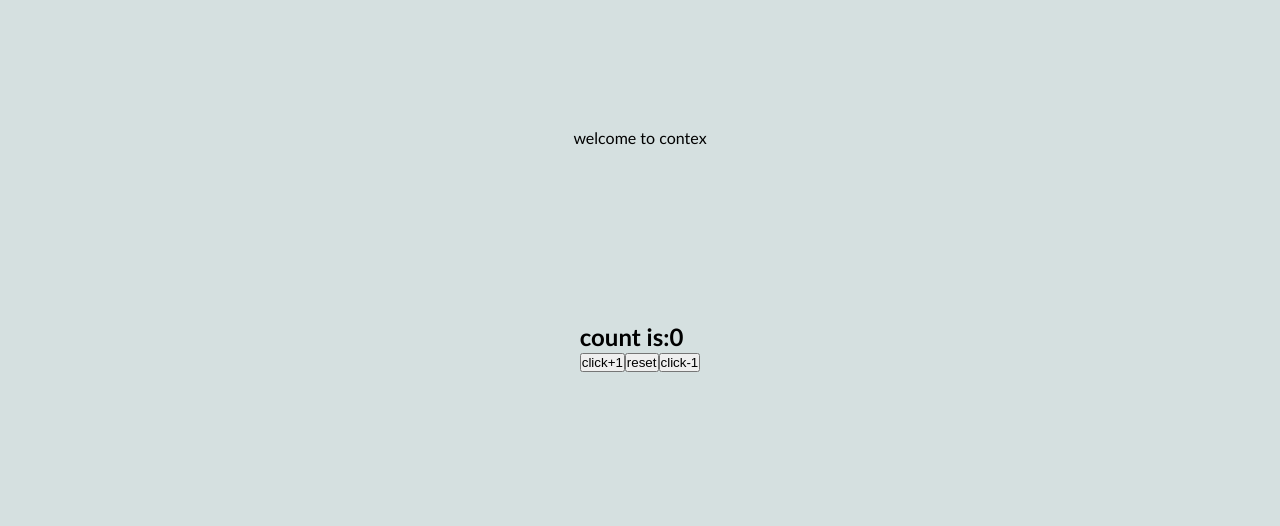
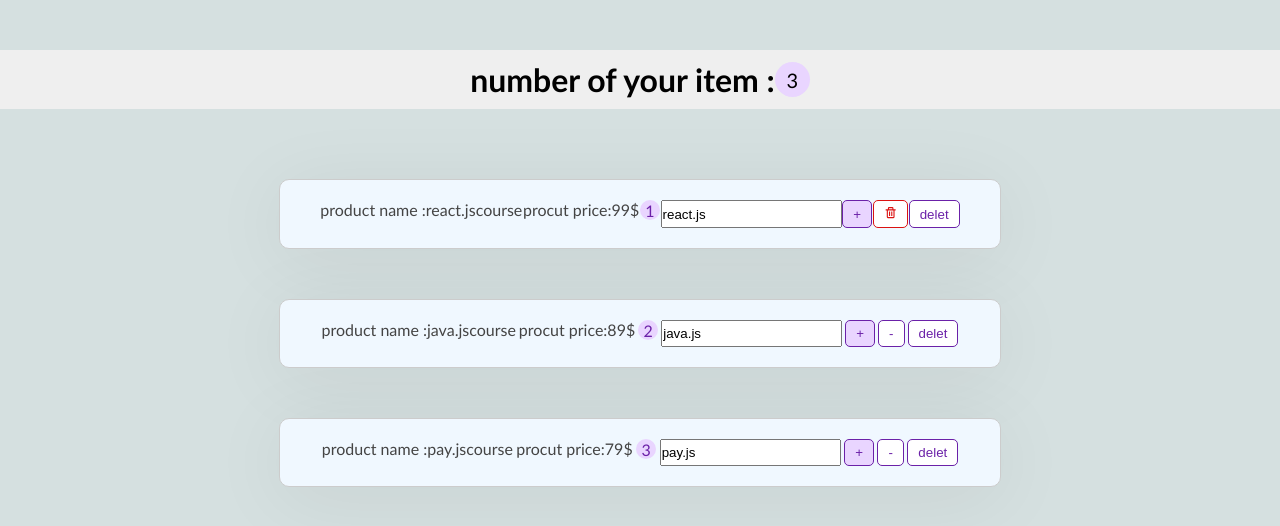
Before and after one commit to alimhp/react-course, a React (Create React App) app: page / in a window 1280 px wide. Shown: the top 526 px of the page. Built offline with nearby package versions, Linux system fonts and the light colour scheme.

Commit message:
App to sfc

```diff
--- a/src/App.js
+++ b/src/App.js
@@ -13,63 +13,54 @@ import Wrapper from "./component/Hoc/Wrapper";
 import CountReducer from "./component/Reducer/CountReducer";
 import CounterReducerTwo from "./component/Reducer/CounterReducerTwo";
 
-export const NewContex = React.createContext;
-
-class App extends Component {
-  state = {
-    product: [
+const App = () => {
+  const [product, setProduct] = useState([
     { title: "react.js", price: "99$", id: 1, quantity: 1 },
     { title: "java.js", price: "89$", id: 2, quantity: 2 },
     { title: "pay.js", price: "79$", id: 3, quantity: 3 },
-    ],
-    isShow: true,
+  ]);
+  const removeHandler = (id) => {
+    const FilterProduct = product.filter((p) => p.id !== id);
+
+    setProduct(FilterProduct);
   };
-  removeHandler = (id) => {
-    const filtering = this.state.product.filter((p) => p.id !== id);
-    this.setState({ product: filtering });
+  const incrementHandler = (id) => {
+    const productUpdated = [...product];
+    const selectedItem = productUpdated.find((p) => p.id === id);
+    selectedItem.quantity++;
+    setProduct(productUpdated);
   };
-  incrementHandler = (id) => {
-    const product = [...this.state.product];
-    const selectedItem = product.find((p) => p.id === id);
-    selectedItem.quantity++;
-    this.setState({ product: product });
+  const changeHandler = (event, id) => {
+    // console.log(event.target.value, id);
+    const productUpdated = [...product];
+    const selectedItem = productUpdated.find((p) => p.id === id);
+    selectedItem.title = event.target.value;
+    setProduct(productUpdated);
   };
-  changeHandler = (event, id) => {
-    // console.log(event.target.value, id);
-    const product = [...this.state.product];
-    const selectedItem = product.find((p) => p.id === id);
-    selectedItem.title = event.target.value;
-    this.setState({ product: product });
-  };
-  dicresmentHandler = (id) => {
-    const product = [...this.state.product];
-    const selectedItem = product.find((p) => p.id === id);
+  const dicresmentHandler = (id) => {
+    const productUpdated = [...product];
+    const selectedItem = productUpdated.find((p) => p.id === id);
 
     if (selectedItem.quantity === 1) {
-      const filterItem = product.filter((p) => p.id !== id);
-      this.setState({ product: filterItem });
+      const filterItem = productUpdated.filter((p) => p.id !== id);
+      setProduct(filterItem);
     } else {
       selectedItem.quantity--;
-      this.setState({ product: product });
+      setProduct(productUpdated);
     }
   };
-  render() {
   return (
     <>
-        <CounterProvider>
-          <p> welcome to contex</p>
-          <CounterOne />
-        </CounterProvider>
-        {/* <Navigation product={this.state.product} />
+      <Navigation product={product} />
       <ProductList
-          product={this.state.product}
-          dicresmentHandler={this.dicresmentHandler}
-          onChange={this.changeHandler}
-          incrementHandler={this.incrementHandler}
-          removeHandler={this.removeHandler}
-        /> */}
+        product={product}
+        dicresmentHandler={dicresmentHandler}
+        onChange={changeHandler}
+        incrementHandler={incrementHandler}
+        removeHandler={removeHandler}
+      />
     </>
   );
-  }
-}
+};
+
 export default Wrapper(App, "container");
```
Lines whose indentation alone changed are shown as unchanged.
